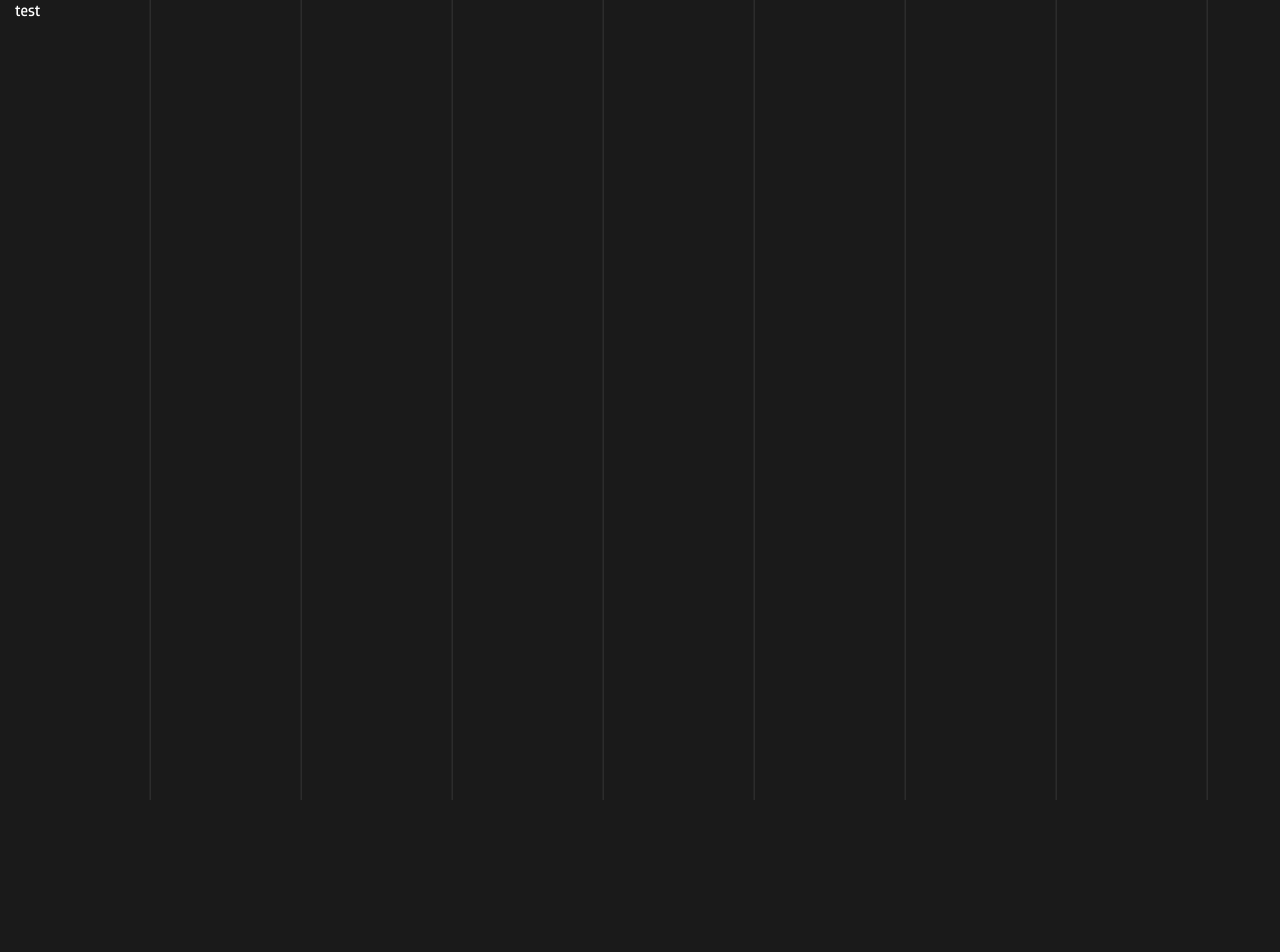
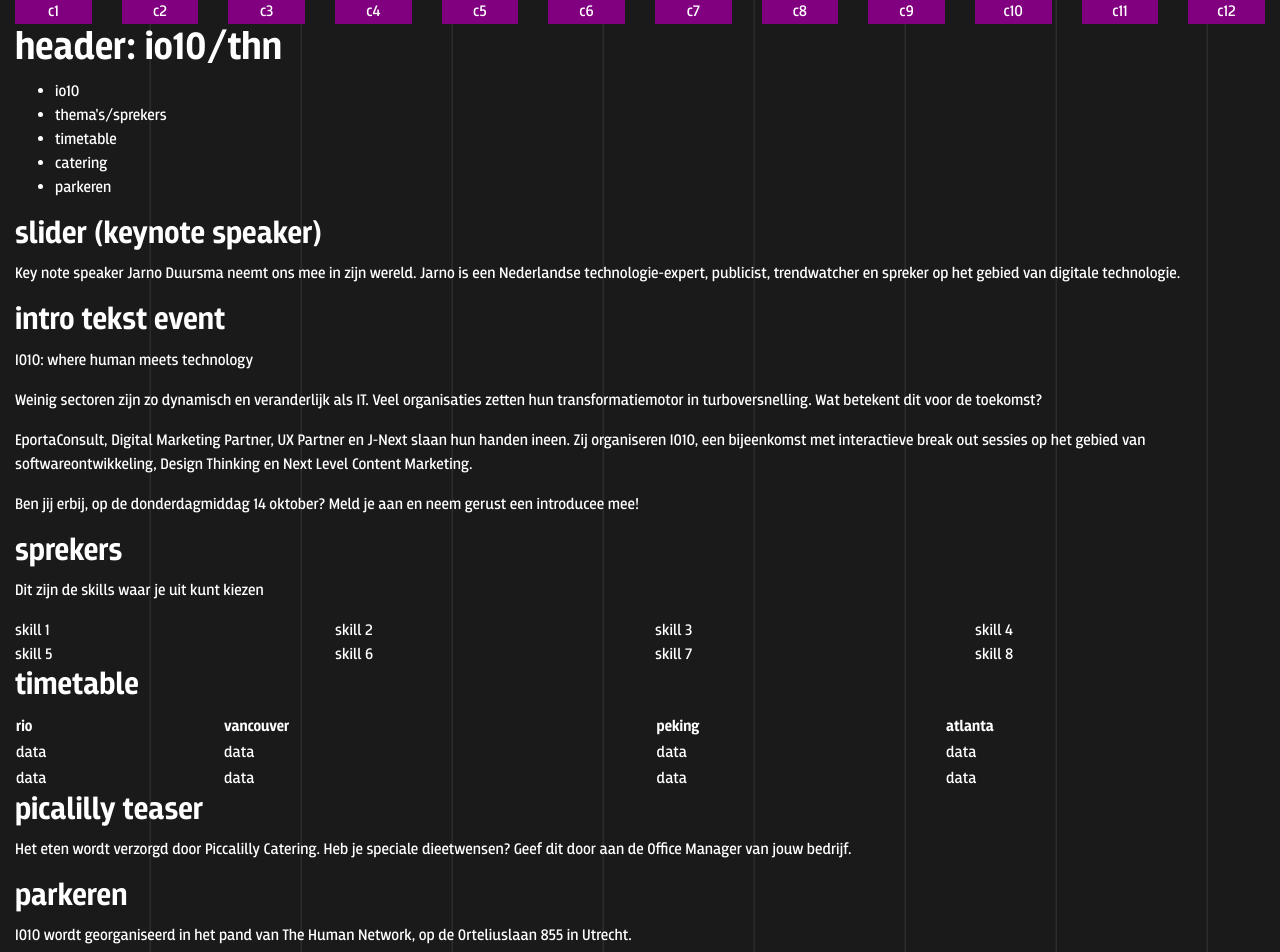
Before and after one commit to J-nextgroup/io10, an Angular app: page / in a window 1280 px wide. Shown: the top 952 px of the page. Before the commit the page ends 800 px from the top, so only its background shows below. Built offline with nearby package versions, Linux system fonts and the light colour scheme.

Commit message:
add content

```diff
--- a/src/app/app.component.html
+++ b/src/app/app.component.html
@@ -1,5 +1,142 @@
 <div class="container-xl">
   <div class="row">
-    <div class="col">test</div>
+    <div class="col-lg-1"><div class="col-visual">c1</div></div>
+    <div class="col-lg-1"><div class="col-visual">c2</div></div>
+    <div class="col-lg-1"><div class="col-visual">c3</div></div>
+    <div class="col-lg-1"><div class="col-visual">c4</div></div>
+    <div class="col-lg-1"><div class="col-visual">c5</div></div>
+    <div class="col-lg-1"><div class="col-visual">c6</div></div>
+    <div class="col-lg-1"><div class="col-visual">c7</div></div>
+    <div class="col-lg-1"><div class="col-visual">c8</div></div>
+    <div class="col-lg-1"><div class="col-visual">c9</div></div>
+    <div class="col-lg-1"><div class="col-visual">c10</div></div>
+    <div class="col-lg-1"><div class="col-visual">c11</div></div>
+    <div class="col-lg-1"><div class="col-visual">c12</div></div>
+  </div>
+  <div class="row">
+    <div class="col">
+      <h1>header: io10/thn</h1>
+      <ul>
+        <li>io10</li>
+        <li>thema's/sprekers</li>
+        <li>timetable</li>
+        <li>catering</li>
+        <li>parkeren</li>
+      </ul>
+    </div>
+  </div>
+  <div class="row">
+    <div class="col">
+      <h2>slider (keynote speaker)</h2>
+      <p>
+        Key note speaker Jarno Duursma neemt ons mee in zijn wereld. Jarno is
+        een Nederlandse technologie-expert, publicist, trendwatcher en spreker
+        op het gebied van digitale technologie.
+      </p>
+    </div>
+  </div>
+  <div class="row">
+    <div class="col">
+      <h2>intro tekst event</h2>
+
+      <p>IO10: where human meets technology</p>
+
+      <p>
+        Weinig sectoren zijn zo dynamisch en veranderlijk als IT. Veel
+        organisaties zetten hun transformatiemotor in turboversnelling. Wat
+        betekent dit voor de toekomst?
+      </p>
+
+      <p>
+        EportaConsult, Digital Marketing Partner, UX Partner en J-Next slaan hun
+        handen ineen. Zij organiseren IO10, een bijeenkomst met interactieve
+        break out sessies op het gebied van softwareontwikkeling, Design
+        Thinking en Next Level Content Marketing.
+      </p>
+      <p>
+        Ben jij erbij, op de donderdagmiddag 14 oktober? Meld je aan en neem
+        gerust een introducee mee!
+      </p>
+    </div>
+  </div>
+  <div class="row">
+    <div class="col">
+      <h2>sprekers</h2>
+      <p>Dit zijn de skills waar je uit kunt kiezen</p>
+      <div class="row">
+        <div class="col-sm-6 col-md-3">skill 1</div>
+        <div class="col-sm-6 col-md-3">skill 2</div>
+        <div class="col-sm-6 col-md-3">skill 3</div>
+        <div class="col-sm-6 col-md-3">skill 4</div>
+        <div class="col-sm-6 col-md-3">skill 5</div>
+        <div class="col-sm-6 col-md-3">skill 6</div>
+        <div class="col-sm-6 col-md-3">skill 7</div>
+        <div class="col-sm-6 col-md-3">skill 8</div>
+      </div>
+    </div>
+  </div>
+  <div class="row">
+    <div class="col">
+      <h2>timetable</h2>
+      <table style="width: 100%">
+        <thead>
+          <tr>
+            <th>rio</th>
+            <th>vancouver</th>
+            <th>peking</th>
+            <th>atlanta</th>
+          </tr>
+        </thead>
+        <tbody>
+          <tr>
+            <td>data</td>
+            <td>data</td>
+            <td>data</td>
+            <td>data</td>
+          </tr>
+          <tr>
+            <td>data</td>
+            <td>data</td>
+            <td>data</td>
+            <td>data</td>
+          </tr>
+        </tbody>
+      </table>
+    </div>
+  </div>
+  <div class="row">
+    <div class="col">
+      <h2>picalilly teaser</h2>
+      <p>
+        Het eten wordt verzorgd door Piccalilly Catering. Heb je speciale
+        dieetwensen? Geef dit door aan de Office Manager van jouw bedrijf.
+      </p>
+    </div>
+  </div>
+  <div class="row">
+    <div class="col">
+      <h2>parkeren</h2>
+      <p>
+        IO10 wordt georganiseerd in het pand van The Human Network, op de
+        Orteliuslaan 855 in Utrecht.
+      </p>
+      <p>
+        Dit is makkelijk bereikbaar via het openbaar vervoer. Kom je met de
+        auto? Parkeer dan bij de nabijgelegen P&R.
+      </p>
+      <p>Er zijn uitrijkaarten beschikbaar!</p>
+    </div>
+  </div>
+  <div class="row">
+    <div class="col">
+      <h2>logo's</h2>
+      <ul>
+        <li>ux partner</li>
+        <li>j-next</li>
+        <li>digital markting partner</li>
+        <li>eporta consult</li>
+        <li>the human network</li>
+      </ul>
+    </div>
   </div>
 </div>
--- a/src/app/app.component.scss
+++ b/src/app/app.component.scss
@@ -0,0 +1,4 @@
+.col-visual {
+  background-color: purple;
+  text-align: center;
+}
--- a/src/styles.scss
+++ b/src/styles.scss
@@ -1,8 +1,36 @@
 /* You can add global styles to this file, and also import other style files */
 
 $container-max-widths: (
-  xl: 1662px
+  xl: 1662px,
 );
+
+@font-face {
+  font-family: 'Breakers';
+  src: url('/assets/fonts/Breakers-Regular.eot');
+  src: url('/assets/fonts/Breakers-Regular.eot?#iefix')
+      format('embedded-opentype'),
+    url('/assets/fonts/Breakers-Regular.woff2') format('woff2'),
+    url('/assets/fonts/Breakers-Regular.woff') format('woff'),
+    url('/assets/fonts/Breakers-Regular.ttf') format('truetype'),
+    url('/assets/fonts/Breakers-Regular.svg#Breakers-Regular') format('svg');
+  font-weight: normal;
+  font-style: normal;
+  font-display: swap;
+}
+
+@font-face {
+  font-family: 'Breakers';
+  src: url('/assets/fonts/BreakersW00-Bold.eot');
+  src: url('/assets/fonts/BreakersW00-Bold.eot?#iefix')
+      format('embedded-opentype'),
+    url('/assets/fonts/BreakersW00-Bold.woff2') format('woff2'),
+    url('/assets/fonts/BreakersW00-Bold.woff') format('woff'),
+    url('/assets/fonts/BreakersW00-Bold.ttf') format('truetype'),
+    url('/assets/fonts/BreakersW00-Bold.svg#BreakersW00-Bold') format('svg');
+  font-weight: bold;
+  font-style: normal;
+  font-display: swap;
+}
 
 /* Importing Bootstrap SCSS file. */
 @import '~bootstrap/scss/bootstrap';
@@ -26,28 +54,11 @@
   font-family: 'Breakers';
 }
 
-@font-face {
-    font-family: 'Breakers';
-    src: url('/assets/fonts/Breakers-Regular.eot');
-    src: url('/assets/fonts/Breakers-Regular.eot?#iefix') format('embedded-opentype'),
-        url('/assets/fonts/Breakers-Regular.woff2') format('woff2'),
-        url('/assets/fonts/Breakers-Regular.woff') format('woff'),
-        url('/assets/fonts/Breakers-Regular.ttf') format('truetype'),
-        url('/assets/fonts/Breakers-Regular.svg#Breakers-Regular') format('svg');
-    font-weight: normal;
-    font-style: normal;
-    font-display: swap;
+h1,
+h2,
+h3,
+h4,
+h5,
+h6 {
+  font-weight: bold;
 }
-
-@font-face {
-    font-family: 'Breakers';
-    src: url('/assets/fonts/BreakersW00-Bold.eot');
-    src: url('/assets/fonts/BreakersW00-Bold.eot?#iefix') format('embedded-opentype'),
-        url('/assets/fonts/BreakersW00-Bold.woff2') format('woff2'),
-        url('/assets/fonts/BreakersW00-Bold.woff') format('woff'),
-        url('/assets/fonts/BreakersW00-Bold.ttf') format('truetype'),
-        url('/assets/fonts/BreakersW00-Bold.svg#BreakersW00-Bold') format('svg');
-    font-weight: bold;
-    font-style: normal;
-    font-display: swap;
-}
```
